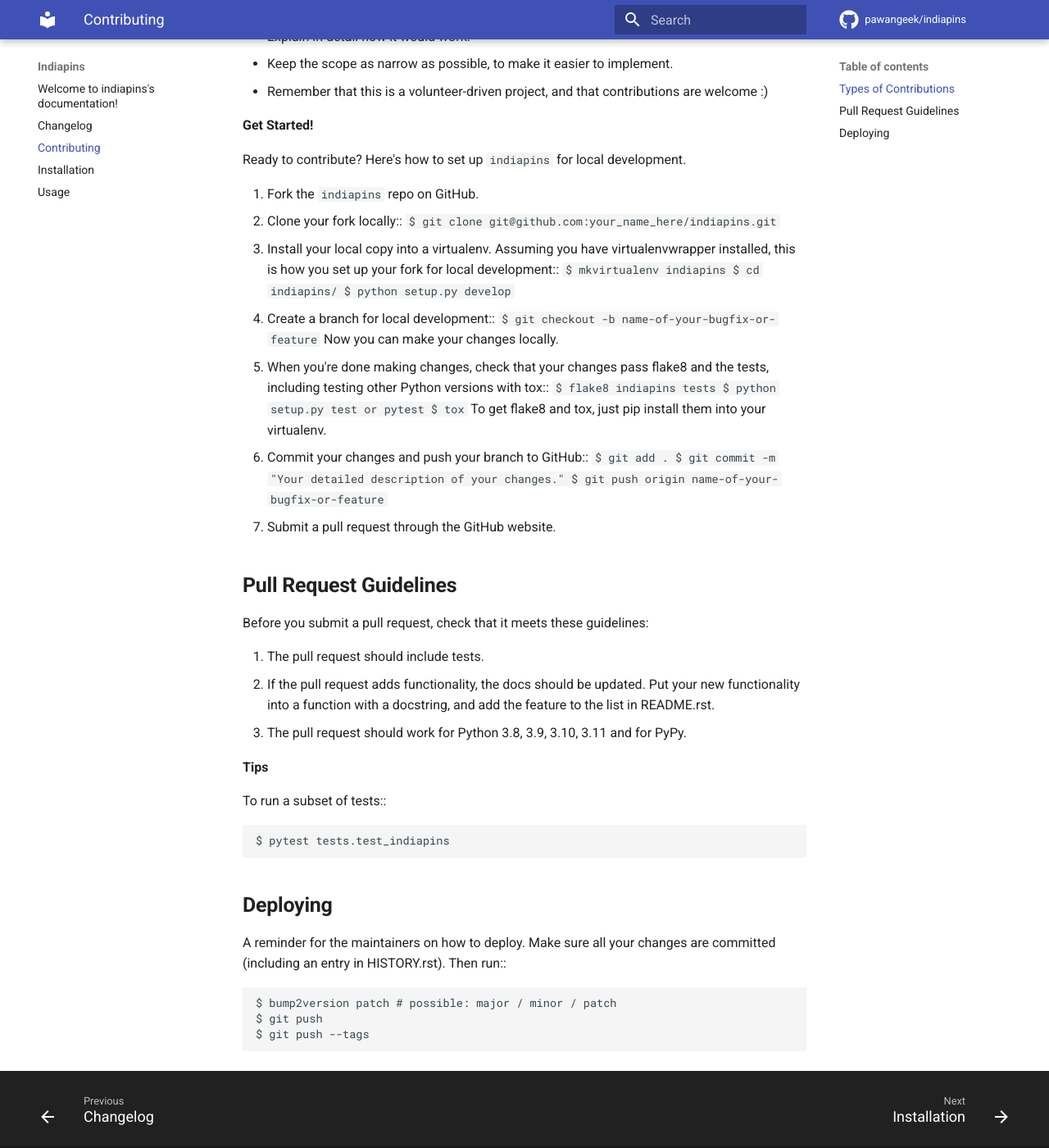
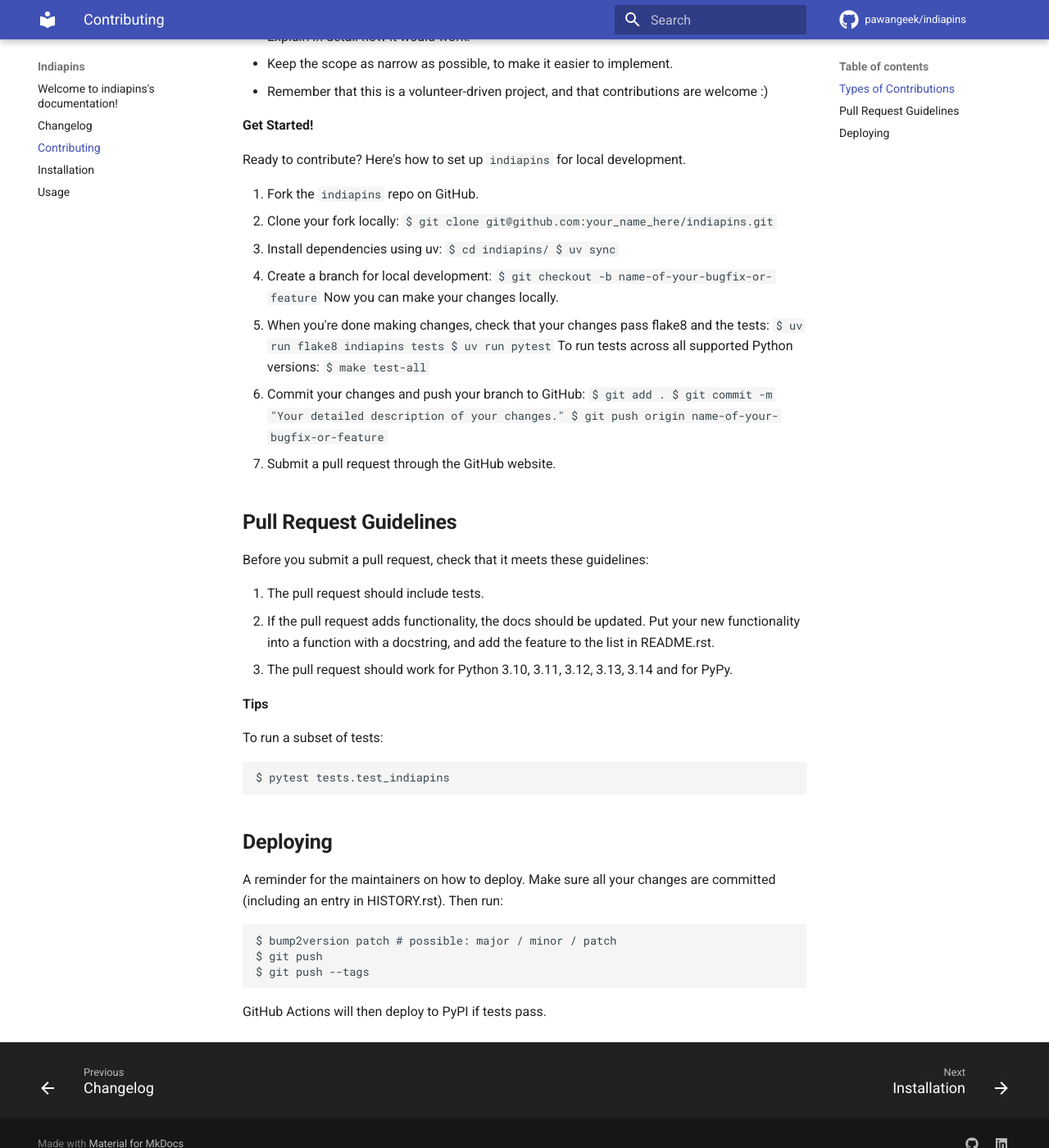
Before and after one commit to pawangeek/indiapins, an MkDocs documentation site: the page built from docs/contributing.md, in a window 1280 px wide and 1400 px high, scrolled down 1042 px. Shown: the whole window at 82% size. Built offline with MkDocs 1.6.1 and Material for MkDocs 9.7.7, drawn with Linux system fonts in a browser that asks for light colours; comment, search, counter and statistics services are not loaded.

Commit message:
docs: update contributing md

````diff
--- a/docs/contributing.md
+++ b/docs/contributing.md
@@ -50,32 +50,33 @@ If you are proposing a feature:
 Ready to contribute? Here's how to set up `indiapins` for local development.
 
 1. Fork the `indiapins` repo on GitHub.
-2. Clone your fork locally::
+2. Clone your fork locally:
     ```
     $ git clone git@github.com:your_name_here/indiapins.git
     ```
-3. Install your local copy into a virtualenv. Assuming you have virtualenvwrapper installed, this is how you set up your fork for local development::
+3. Install dependencies using uv:
     ```
-    $ mkvirtualenv indiapins
     $ cd indiapins/
-    $ python setup.py develop
+    $ uv sync
     ```
-4. Create a branch for local development::
+4. Create a branch for local development:
     ```
     $ git checkout -b name-of-your-bugfix-or-feature
     ```
    Now you can make your changes locally.
 
 5. When you're done making changes, check that your changes pass flake8 and the
-   tests, including testing other Python versions with tox::
+   tests:
     ```
-    $ flake8 indiapins tests
-    $ python setup.py test or pytest
-    $ tox
+    $ uv run flake8 indiapins tests
+    $ uv run pytest
     ```
-   To get flake8 and tox, just pip install them into your virtualenv.
+   To run tests across all supported Python versions:
+    ```
+    $ make test-all
+    ```
 
-6. Commit your changes and push your branch to GitHub::
+6. Commit your changes and push your branch to GitHub:
     ```
     $ git add .
     $ git commit -m "Your detailed description of your changes."
@@ -92,22 +93,25 @@ Before you submit a pull request, check that it meets these guidelines:
 2. If the pull request adds functionality, the docs should be updated. Put
    your new functionality into a function with a docstring, and add the
    feature to the list in README.rst.
-3. The pull request should work for Python 3.8, 3.9, 3.10, 3.11 and for PyPy.
+3. The pull request should work for Python 3.10, 3.11, 3.12, 3.13, 3.14 and for PyPy.
 
 **Tips**
 
-To run a subset of tests::
+To run a subset of tests:
 ```
 $ pytest tests.test_indiapins
 ```
+
 **Deploying**
 ------------
 
 A reminder for the maintainers on how to deploy.
 Make sure all your changes are committed (including an entry in HISTORY.rst).
-Then run::
+Then run:
 ```
 $ bump2version patch # possible: major / minor / patch
 $ git push
 $ git push --tags
 ```
+
+GitHub Actions will then deploy to PyPI if tests pass.
````
Also changed, not shown: CONTRIBUTING.rst (+10 -10 lines), 1 other file.
